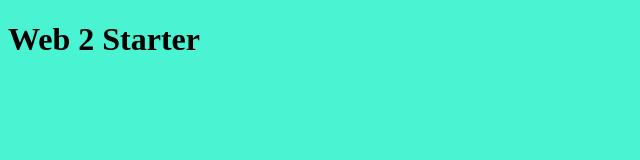
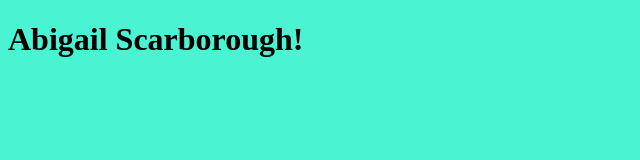
Before and after one commit to ascarborough/letteringjs, a plain HTML site: page index.html in a window 1280 px wide. Shown: the whole page, without its empty margins (0-640 px from the left). Drawn offline with nearby package versions, Linux system fonts and the light colour scheme.

Commit message:
update to index

```diff
--- a/index.html
+++ b/index.html
@@ -12,12 +12,13 @@
 </head>
 <body>
 
-    <h1>Web 2 Starter</h1>
+    <h1>Abigail Scarborough!</h1>
 
 
 
     <!-- Scripts -->
     <script src="https://cdnjs.cloudflare.com/ajax/libs/jquery/3.1.1/jquery.min.js"></script>
+     <script src="https://cdnjs.cloudflare.com/ajax/libs/lettering.js/0.7.0/jquery.lettering.min.js"></script>
     <script src="js/plugin.js"></script>
     <script src="js/scripts.js"></script>
 
```
